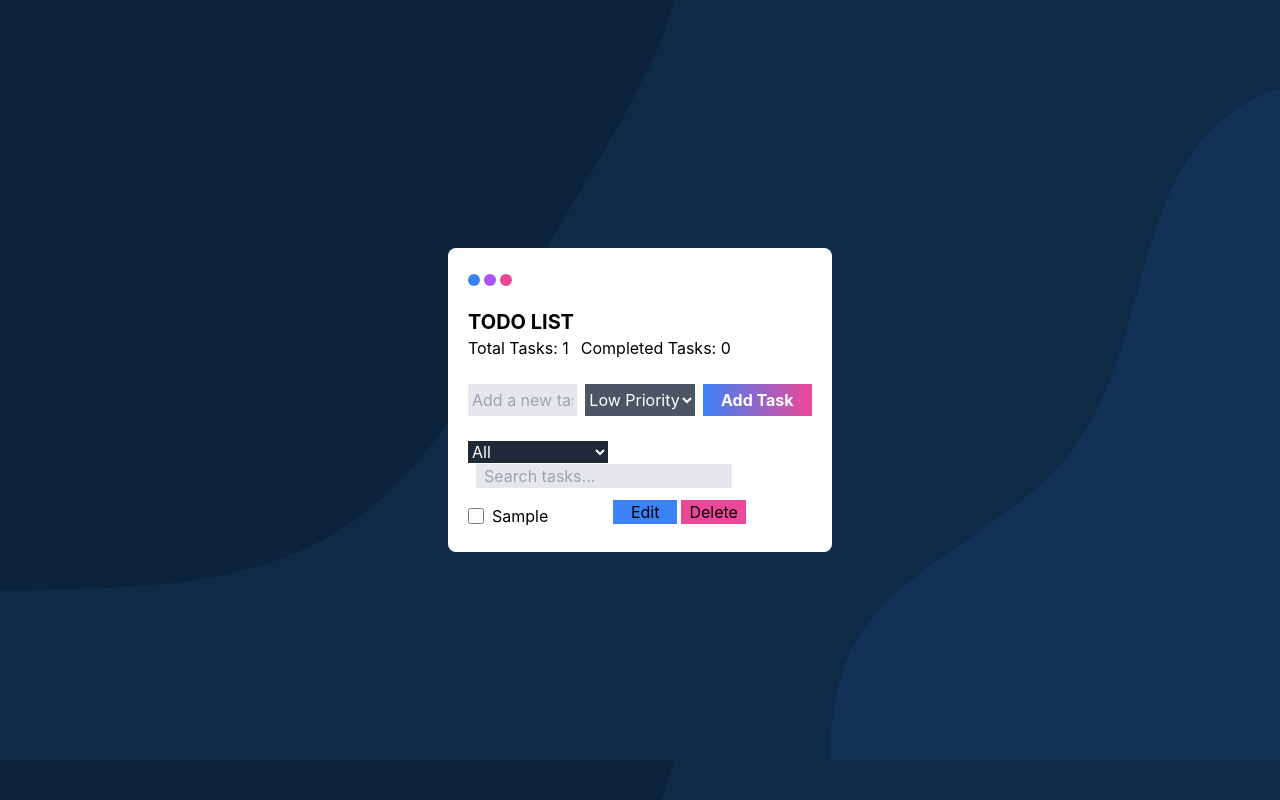
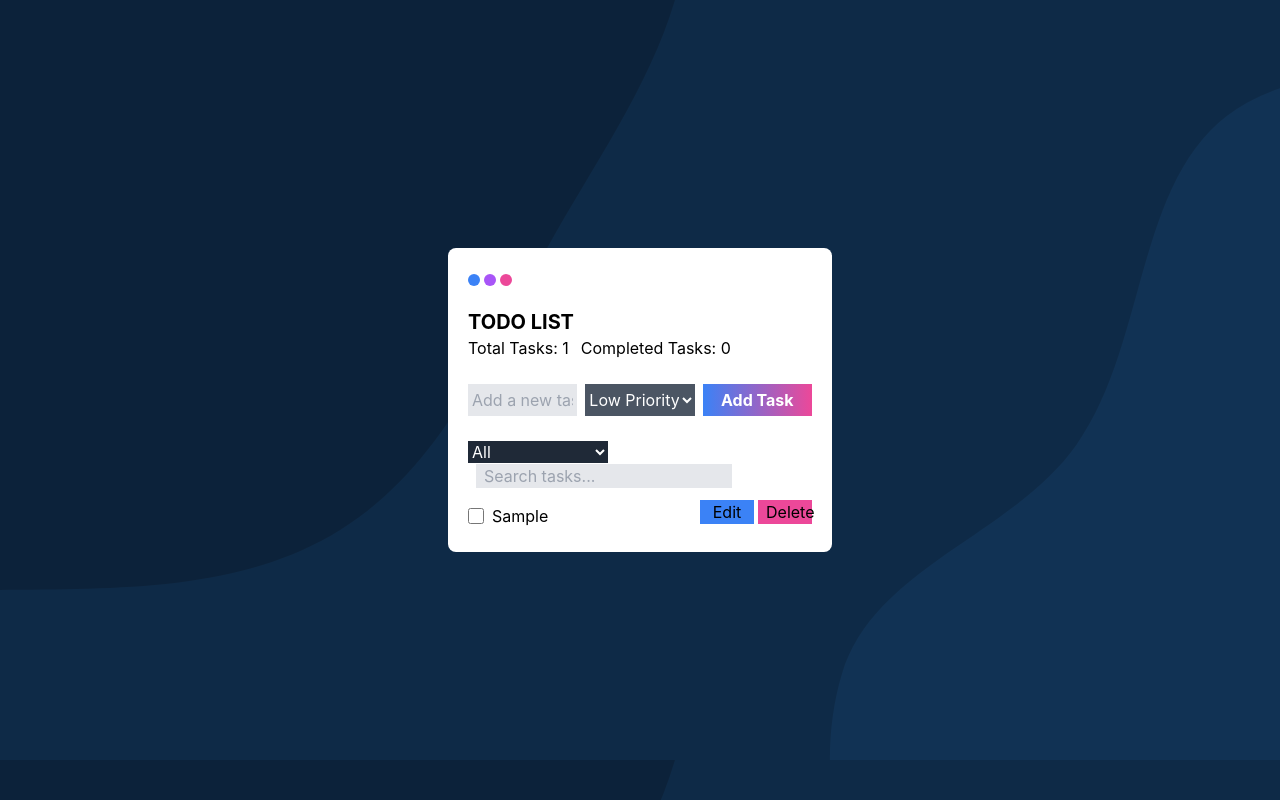
Before and after one commit to nafish08/todo-list-app, a React (Create React App) app: page / in a window 1280 px wide. Both pictures are taken after typing "Sample" into the empty fields and a click on the button "Add Task". Built offline with nearby package versions, Linux system fonts and the light colour scheme.

Commit message:
task characters limit added

```diff
--- a/src/App.js
+++ b/src/App.js
@@ -61,7 +61,7 @@ function App() {
 
   return (
     <div className="flex justify-center items-center h-screen">
-      <div className="bg-white w-auto sm:w-96 h-auto rounded-lg p-3">
+      <div className="bg-white sm:w-96 h-auto rounded-lg p-3">
         <div className="flex p-2 gap-1">
           <div className="">
             <span className="bg-blue-500 inline-block center w-3 h-3 rounded-full"></span>
--- a/src/components/AddTaskForm.js
+++ b/src/components/AddTaskForm.js
@@ -16,9 +16,10 @@ function AddTaskForm({ addTask }) {
         <form className='grid grid-cols-3 gap-2' onSubmit={handleSubmit}>
             <input className=' bg-gray-200 px-1 my-3'
                 type="text"
-                placeholder="Add a new task"
+                placeholder="Add a new task (max 25 characters)"
                 value={title}
                 onChange={(e) => setTitle(e.target.value)}
+                maxLength={25}
             />
             <select
                 className=" bg-gray-600 text-white my-3"
--- a/src/components/EditTaskForm.js
+++ b/src/components/EditTaskForm.js
@@ -17,6 +17,7 @@ function EditTaskForm({ task, editTask, toggleEdit }) {
                 type="text"
                 value={title}
                 onChange={(e) => setTitle(e.target.value)}
+                maxLength={25}
             />
             <button className='hover:brightness-110 hover:animate-pulse bg-[#3b82f6] dark:text-white my-3' type="submit">Save</button>
             <button className='hover:brightness-110 hover:animate-pulse bg-[#ec4899] dark:text-white my-3' onClick={toggleEdit}>Cancel</button>
--- a/src/components/TaskItem.js
+++ b/src/components/TaskItem.js
@@ -18,8 +18,8 @@ function TaskItem({ task, deleteTask, markTaskAsCompleted, editTask }) {
           toggleEdit={toggleEdit}
         />
       ) : (
-        <div className='grid grid-cols-2 gap-3'>
-          <div className='flex items-center'>
+        <div className='grid grid-cols-3 gap-1'>
+          <div className='col-span-2 flex items-center'>
             <input
               className='dark:border-white-400/20 dark:scale-100 transition-all duration-500 ease-in-out dark:hover:scale-110 dark:checked:scale-100 w-4 h-4 mr-2'
               type="checkbox"
```
